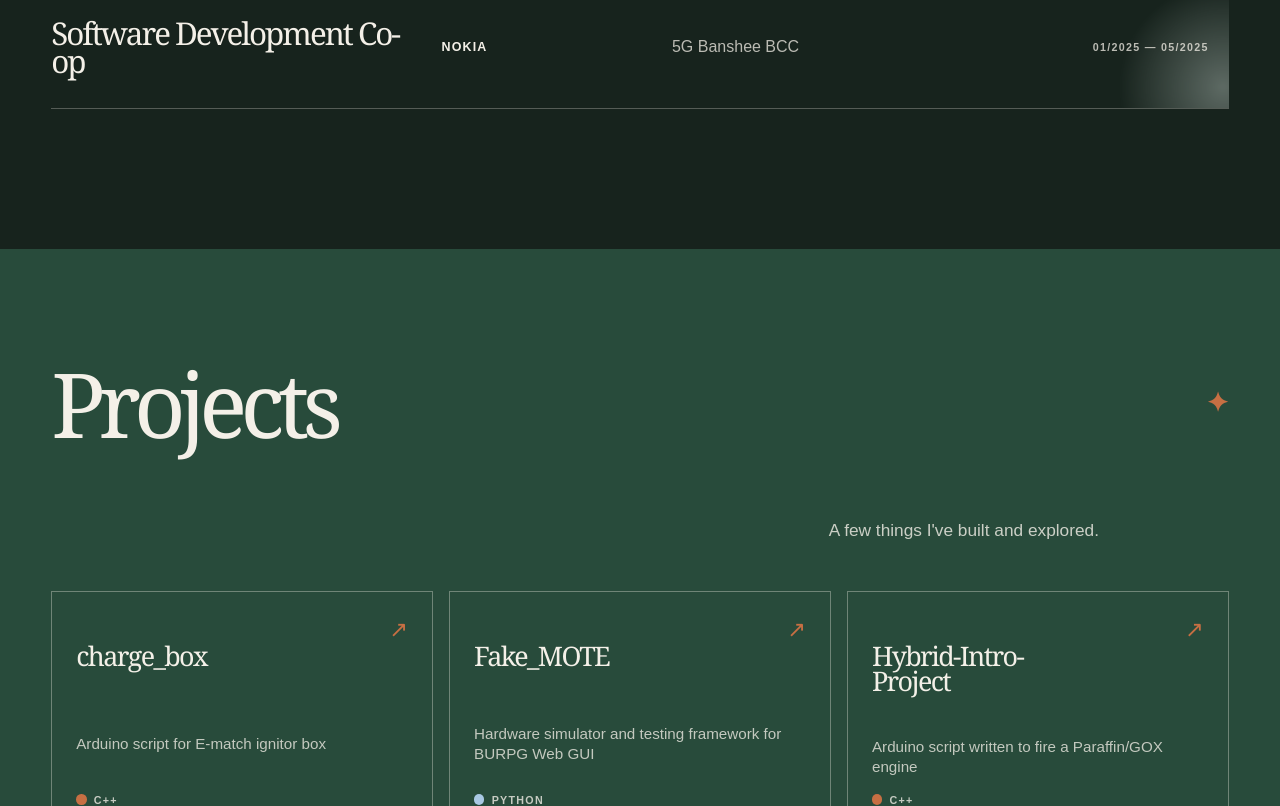
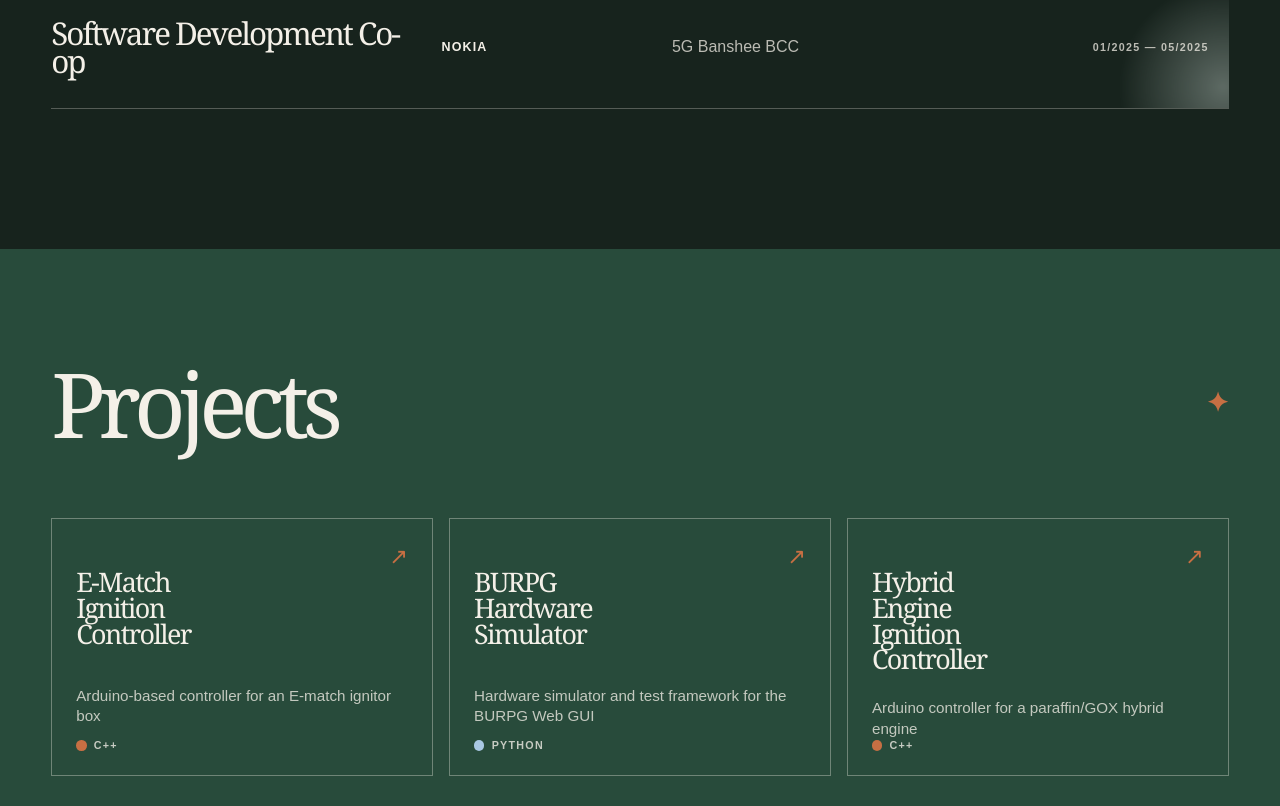
Before and after one commit to kae-chi/kae-chi.github.io, a Next.js app: page / in a window 1280 px wide. Shown: the part 2701-3507 px from the top of the page. Built offline with nearby package versions, Linux system fonts and the light colour scheme.

Commit message:
Refine project presentation

```diff
--- a/app/globals.css
+++ b/app/globals.css
@@ -558,14 +558,6 @@ time {
   color: var(--copper);
 }
 
-.projects-note {
-  max-width: 25rem;
-  margin: 0 0 3rem auto;
-  color: rgba(244, 240, 232, 0.8);
-  font-size: clamp(1rem, 1.35vw, 1.3rem);
-  line-height: 1.45;
-}
-
 .projects-grid {
   display: grid;
   grid-template-columns: repeat(3, 1fr);
--- a/app/page.tsx
+++ b/app/page.tsx
@@ -33,20 +33,20 @@ const experience = [
 
 const projects = [
   {
-    name: "charge_box",
-    description: "Arduino script for E-match ignitor box",
+    name: "E-Match Ignition Controller",
+    description: "Arduino-based controller for an E-match ignitor box",
     language: "C++",
     href: "https://github.com/kae-chi/charge_box",
   },
   {
-    name: "Fake_MOTE",
-    description: "Hardware simulator and testing framework for BURPG Web GUI",
+    name: "BURPG Hardware Simulator",
+    description: "Hardware simulator and test framework for the BURPG Web GUI",
     language: "Python",
     href: "https://github.com/kae-chi/Fake_MOTE",
   },
   {
-    name: "Hybrid-Intro-Project",
-    description: "Arduino script written to fire a Paraffin/GOX engine",
+    name: "Hybrid Engine Ignition Controller",
+    description: "Arduino controller for a paraffin/GOX hybrid engine",
     language: "C++",
     href: "https://github.com/kae-chi/Hybrid-Intro-Project",
   },
@@ -133,7 +133,7 @@ export default function Home() {
             </p>
             <p>
               I have experience with large-scale security systems,
-              data-intensive software, observability tools, cloud
+              data-driven applications, observability tools, cloud
               infrastructure, and aerospace projects.
             </p>
             <p>
@@ -194,9 +194,6 @@ export default function Home() {
           <h2>Projects</h2>
           <span className="index">✦</span>
         </div>
-        <p className="projects-note">
-          A few things I&apos;ve built and explored.
-        </p>
         <div className="projects-grid">
           {projects.map((project) => (
             <a
```
